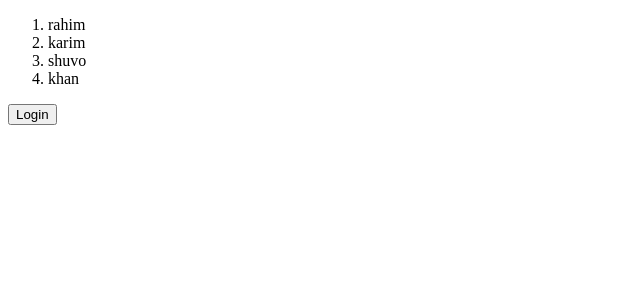
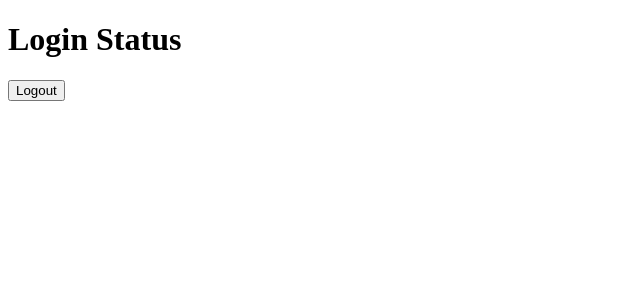
Before and after one commit to shuvokhan3/React-, a React (Vite) app: page / in a window 1280 px wide. Shown: the top 300 px of the page, without its empty margins (0-640 px from the left). Built offline with nearby package versions, Linux system fonts and the light colour scheme.

Commit message:
Chage on some file

```diff
--- a/src/App.jsx
+++ b/src/App.jsx
@@ -5,7 +5,7 @@ const App = () => {
   return (
     <div>
       <Hero />
-      <Header/>
+      {/* <Header/> */}
     </div>
   );
 };
--- a/src/component/Hero.jsx
+++ b/src/component/Hero.jsx
@@ -1,18 +1,9 @@
 const hero = () => {
-
-    const name = ['rahim','karim','shuvo','khan'];
-
+    const status = true;
     return (
         <div>
-            <ol>
-                {
-                    name.map((item)=>{
-
-                        return <li>{item}</li>
-
-                    })
-                }
-            </ol>
+            <h1>Login Status</h1>
+            {status && <button>Logout</button>}
         </div>
     );
 };
```
